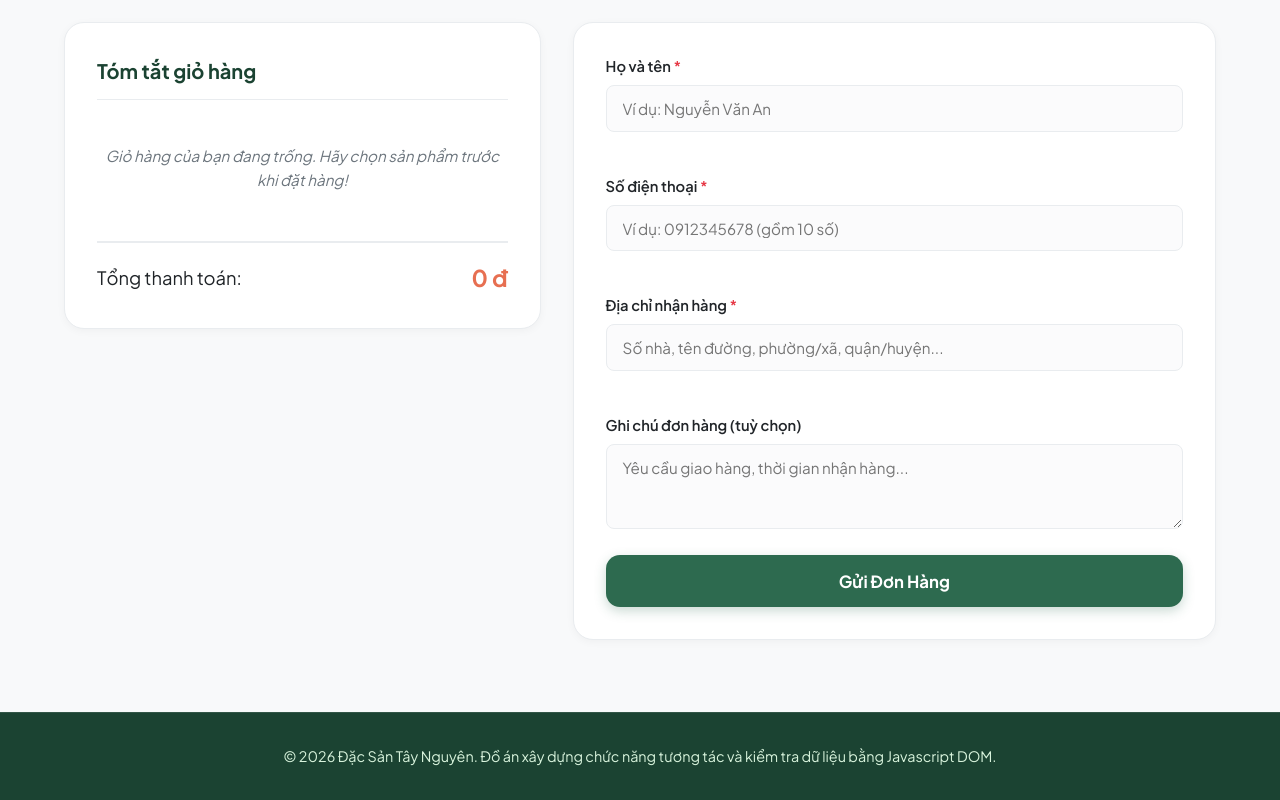
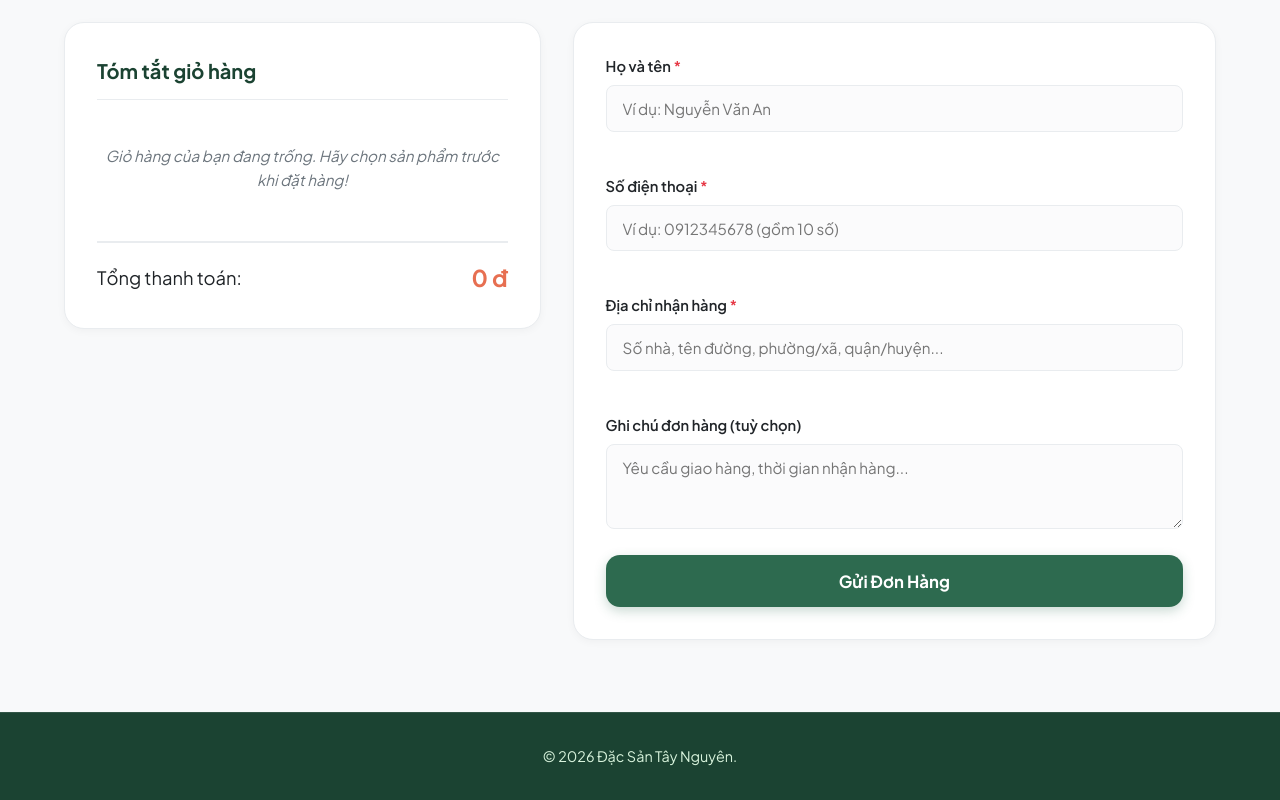
Before and after one commit to thien-bmt/xaydungwebsite, a plain HTML site: page index.html in a window 1280 px wide. Shown: the part 1961-2761 px from the top of the page. Drawn offline with Linux system fonts and the light colour scheme.

Commit message:
edit footer

```diff
--- a/index.html
+++ b/index.html
@@ -149,7 +149,7 @@
   <!-- Footer -->
   <footer class="site-footer">
     <div class="container footer-content">
-      <p>© 2026 Đặc Sản Tây Nguyên. Đồ án xây dựng chức năng tương tác và kiểm tra dữ liệu bằng Javascript DOM.</p>
+      <p>© 2026 Đặc Sản Tây Nguyên.</p>
     </div>
   </footer>
 
```
